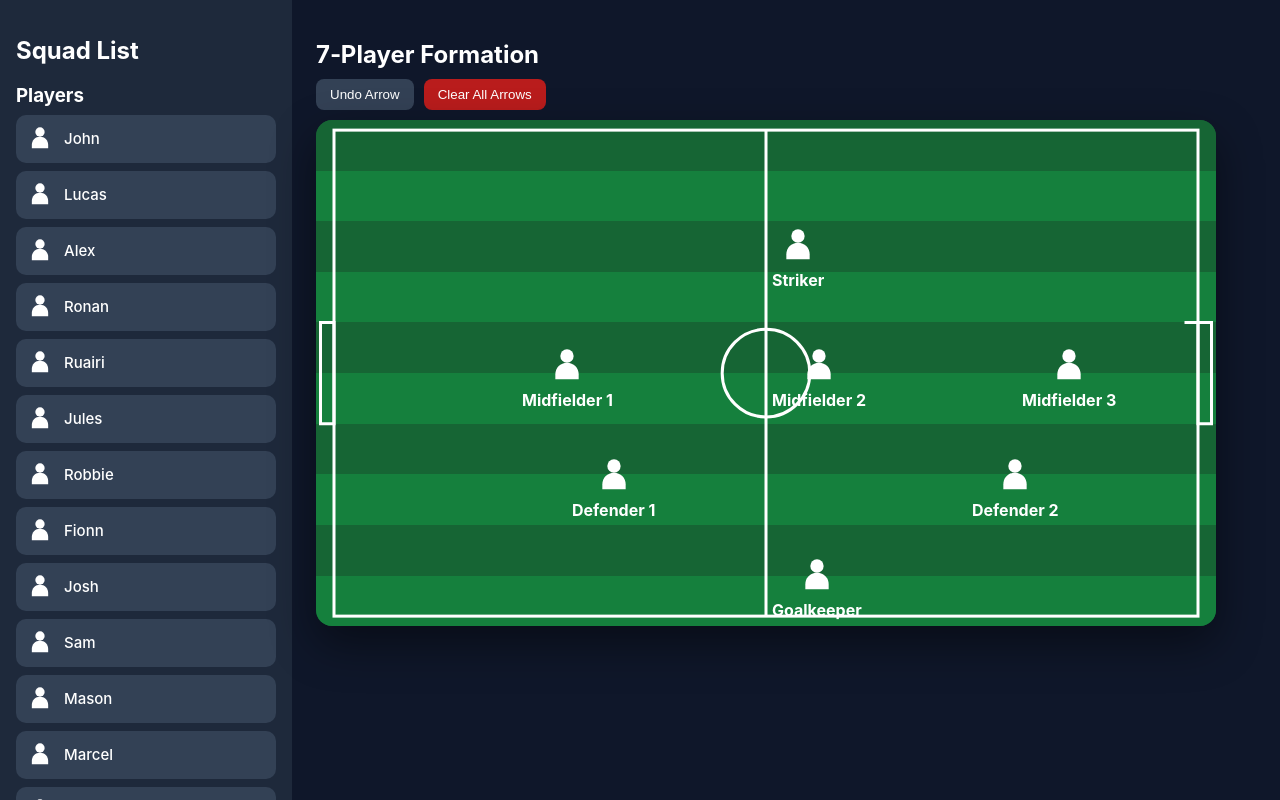
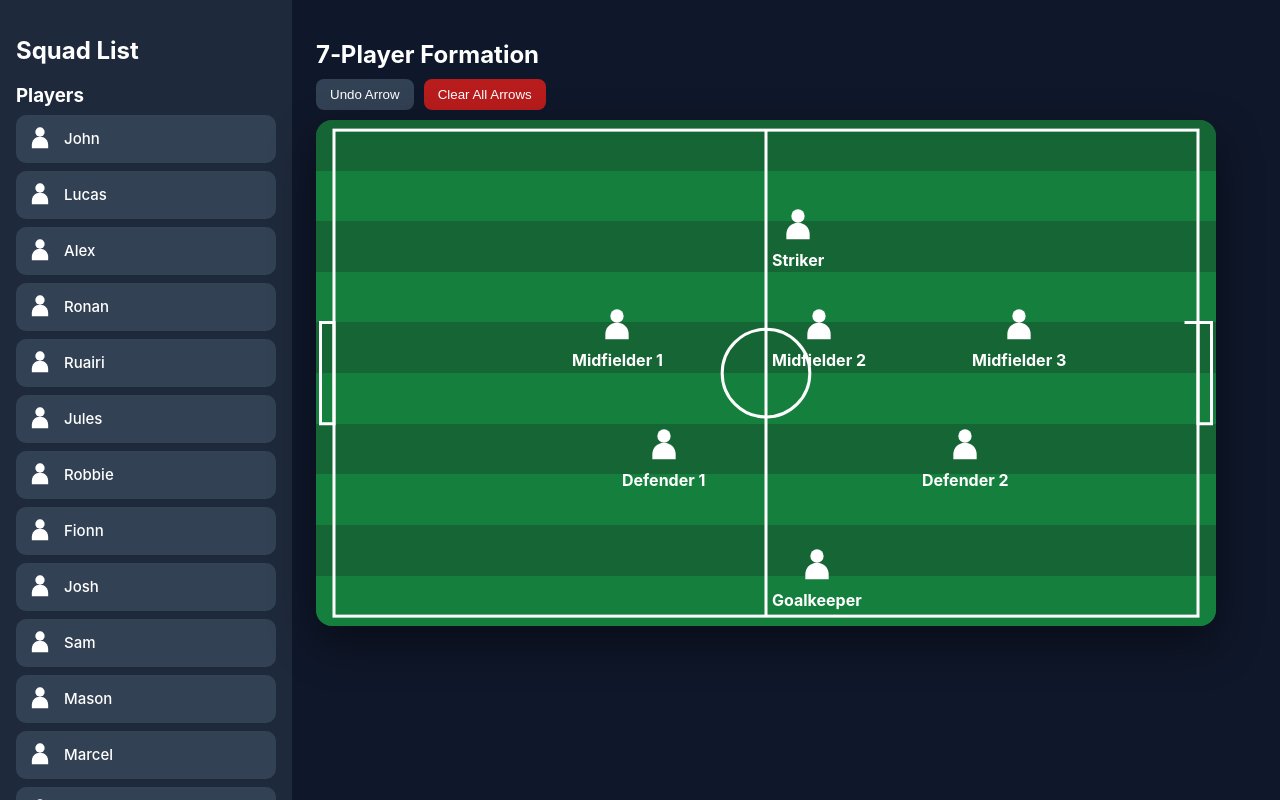
Before and after one commit to mccarr10/TacticsBoard, a React (Vite) app: page / in a window 1280 px wide. Both pictures are taken after a click on the button "Select Team". Built offline with nearby package versions, Linux system fonts and the light colour scheme.

Commit message:
Update player formation coordinates in PitchBoard

```diff
--- a/src/components/PitchBoard.jsx
+++ b/src/components/PitchBoard.jsx
@@ -10,13 +10,16 @@ const squad = [
 
 // --- FIXED 7‑PLAYER FORMATION ---
 const formation = [
-  { id: "GK", label: "Goalkeeper", x: 450, y: 430 },
-  { id: "DEF1", label: "Defender 1", x: 250, y: 330 },
-  { id: "DEF2", label: "Defender 2", x: 650, y: 330 },
-  { id: "MID1", label: "Midfielder 1", x: 200, y: 220 },
-  { id: "MID2", label: "Midfielder 2", x: 450, y: 220 },
-  { id: "MID3", label: "Midfielder 3", x: 700, y: 220 },
-  { id: "STR", label: "Striker", x: 450, y: 100 }
+  { id: "GK", label: "Goalkeeper", x: 450, y: 420 },
+
+  { id: "DEF1", label: "Defender 1", x: 300, y: 300 },
+  { id: "DEF2", label: "Defender 2", x: 600, y: 300 },
+
+  { id: "MID1", label: "Midfielder 1", x: 250, y: 180 },
+  { id: "MID2", label: "Midfielder 2", x: 450, y: 180 },
+  { id: "MID3", label: "Midfielder 3", x: 650, y: 180 },
+
+  { id: "STR", label: "Striker", x: 450, y: 80 }
 ];
 
 
```
